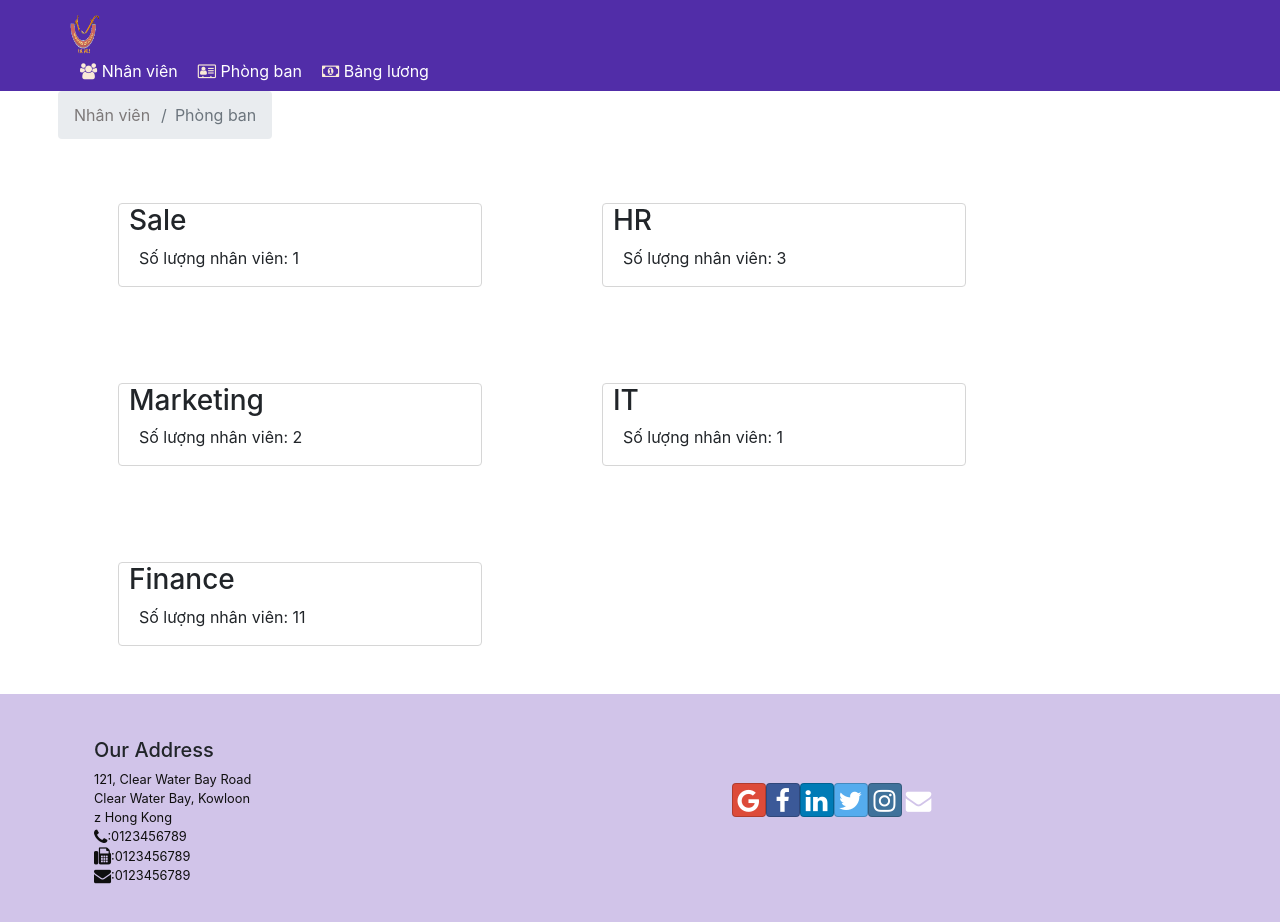
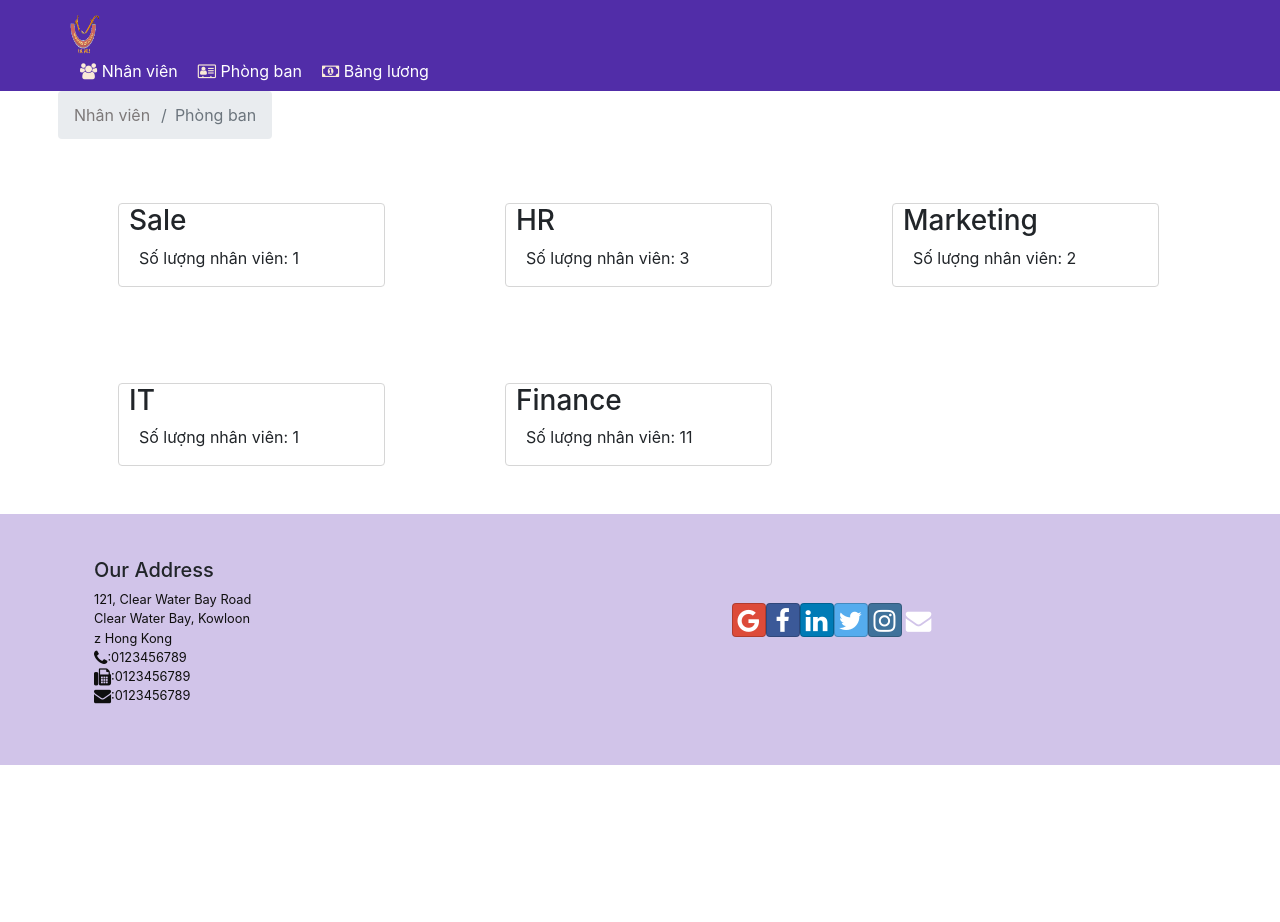
Before and after one commit to hainguyen-url/Suong1306, a React (Create React App) app: page /department in a window 1280 px wide. Shown: the top 922 px of the page. After the commit the page ends 800 px from the top, so only its background shows below. Built offline with nearby package versions, Linux system fonts and the light colour scheme.

Commit message:
mupload code to github

```diff
--- a/src/component/DepartmentComponent.js
+++ b/src/component/DepartmentComponent.js
@@ -6,13 +6,11 @@ import { Media } from "reactstrap";
 function Department(props){
     const Departments = props.departments.map((departments) => {
         return (
-            <div className="col l-4 m-5 c-12">
-
-                    <Card>
+            <div className="col l-3 m-5 c-12">
+                    <div className='card'>
                         <h3>{departments.name}</h3>
                         <p>Số lượng nhân viên: {departments.numberOfStaff}</p>
-                    </Card>
-
+                    </div>
             </div>
         );
     }
--- a/src/component/PayrollComponent.js
+++ b/src/component/PayrollComponent.js
@@ -7,20 +7,20 @@ import { Media } from "reactstrap";
     const staffs = props.staffs.map((staffs) =>{
         return(
             <div className="col l-3 m-5 c-12">
-                <Card>
+                <div className="card">
                     <h3>{staffs.name}</h3>
                     <p>Mã nhân viên: {staffs.id}</p>
                     <p>Hệ số lương: {staffs.salaryScale}</p>
                     <p>Số ngày làm thêm: {staffs.overTime}</p>
                     <div className='role'>
-                    <p>Lương: </p>
+                    {/* <p>Lương: salaryScale * 3000000 + overTime * 200000</p> */}
                     </div>
-                </Card>
+                </div>
             </div>
         );
     });
     return(
-        <div className="container">
+        <div className="grid wide">
             <div className="row">
                 <Breadcrumb>
                     <BreadcrumbItem><Link to="/staff">Nhân viên</Link></BreadcrumbItem>
```
